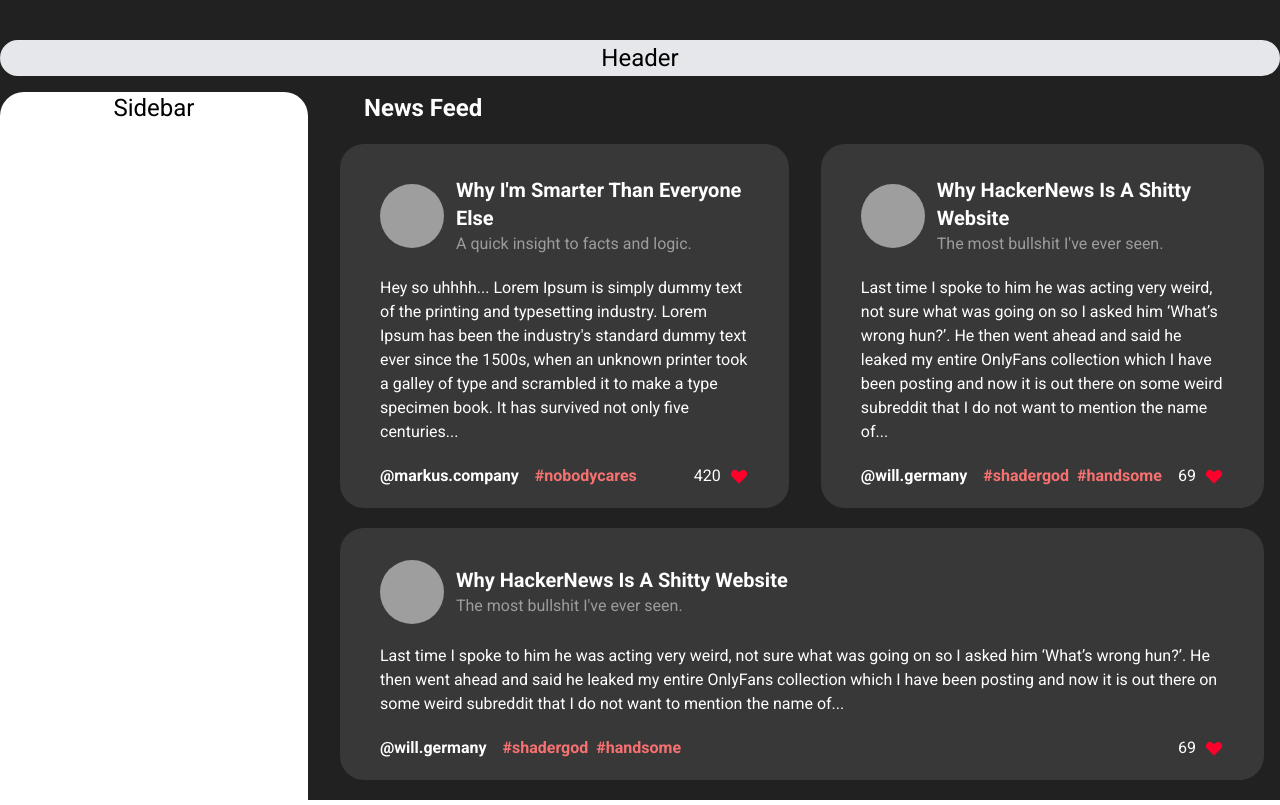
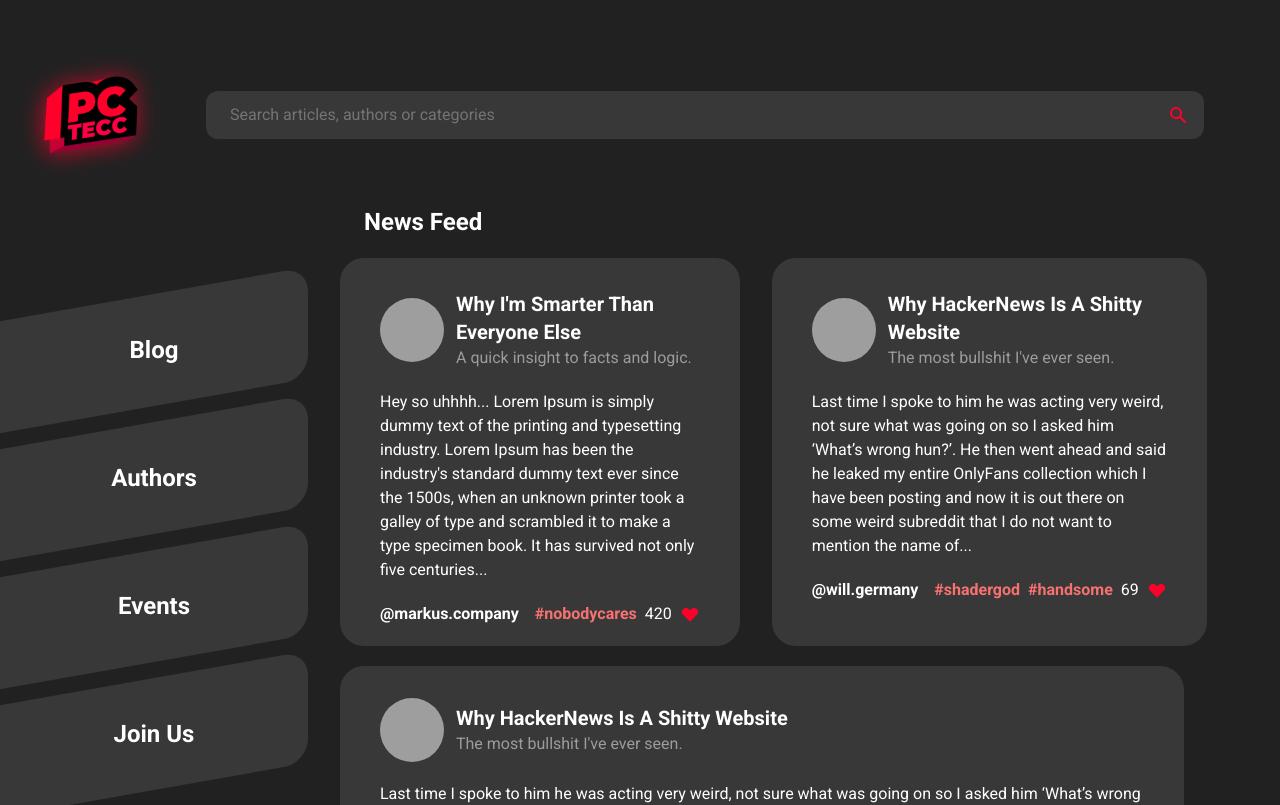
Before and after one commit to willywill/pc-tecc, a React (Create React App) app: page / in a window 1280 px wide. Shown: the top 805 px of the page. Built offline with nearby package versions, Linux system fonts and the light colour scheme; grey boxes are pictures that could not be loaded.

Commit message:
Adding more UI components as a starting point

```diff
--- a/public/index.html
+++ b/public/index.html
@@ -1,6 +1,7 @@
 <!DOCTYPE html>
 <html lang="en">
   <head>
+    <!-- TODO: Update the meta tags & OpenGraph data -->
     <meta charset="utf-8" />
     <link rel="icon" href="%PUBLIC_URL%/favicon.ico" />
     <meta name="viewport" content="width=device-width, initial-scale=1" />
@@ -9,6 +10,7 @@
       name="description"
       content="Web site created using create-react-app"
     />
+    <!-- TODO: Update the favicon -->
     <link rel="apple-touch-icon" href="%PUBLIC_URL%/logo192.png" />
     <link rel="preconnect" href="https://fonts.gstatic.com">
     <!-- TODO: Optimize Fonts -->
@@ -27,9 +29,9 @@
       work correctly both with client-side routing and a non-root public URL.
       Learn how to configure a non-root public URL by running `npm run build`.
     -->
-    <title>React App</title>
+    <title>ＰＣ ＆ Ｔｅｃｃ</title>
   </head>
-  <body>
+  <body style="background-color: #212121;">
     <noscript>You need to enable JavaScript to run this app.</noscript>
     <div id="root"></div>
     <!--
--- a/src/components/Footer.js
+++ b/src/components/Footer.js
@@ -1,7 +1,7 @@
 import React from 'react';
 
 const Footer = () => (
-  <div className="flex items-center justify-center bg-black" style={{ gridArea: 'footer' }}>
+  <div className="flex items-center justify-center bg-black mt-10" style={{ gridArea: 'footer', minHeight: '100px' }}>
     <p className="text-white text-center">
       Copyright
       {' '}
--- a/src/components/Header.js
+++ b/src/components/Header.js
@@ -1,14 +1,19 @@
+/* eslint-disable max-len */
 import React from 'react';
 
-const Header = () => {
-  const text = 'Header';
-
-  return (
-    <div className="w-200 bg-gray-200 text-center border-2 text-2xl rounded-3xl" style={{ gridArea: 'header' }}>
-      {text}
+const Header = () => (
+  <div className="flex items-center px-4" style={{ gridArea: 'header' }}>
+    <img className="mr-10" width="150" src="/logo.svg" alt="test" />
+    <div className=" bg-white bg-opacity-10 relative text-white px-3 rounded-xl" style={{ width: '80%' }}>
+      <input className="w-full outline-none bg-white bg-opacity-0 p-3 text-base placeholder-white placeholder-opacity-30 rounded-lg focus:shadow-outline" type="text" placeholder="Search articles, authors or categories" />
+      <div className="absolute inset-y-0 right-0 flex items-center px-4 pointer-events-none">
+        <svg xmlns="http://www.w3.org/2000/svg" className="h-5 w-5" viewBox="0 0 20 20" fill="#FF002A">
+          <path fillRule="evenodd" d="M8 4a4 4 0 100 8 4 4 0 000-8zM2 8a6 6 0 1110.89 3.476l4.817 4.817a1 1 0 01-1.414 1.414l-4.816-4.816A6 6 0 012 8z" clipRule="evenodd" />
+        </svg>
+      </div>
     </div>
-  );
-};
+  </div>
+);
 
 Header.displayName = 'Header';
 
--- a/src/components/NewsFeed.js
+++ b/src/components/NewsFeed.js
@@ -40,8 +40,11 @@ const articles = [
   },
 ];
 
+// TODO: Pagination? Does this act as some top articles based on X data?
+// Should the user click some link to drill down more into the blog area?
+// If so we probably need more content in general area of the site
 const NewsFeed = () => (
-  <div style={{ gridArea: 'main' }}>
+  <section className="pr-20" style={{ gridArea: 'main' }}>
     <h2 className="text-white text-left text-2xl font-bold px-10">
       News Feed
     </h2>
@@ -56,7 +59,7 @@ const NewsFeed = () => (
       <ArticlePreview article={articles[0]} />
       <ArticlePreview article={articles[1]} />
     </div>
-  </div>
+  </section>
 );
 
 NewsFeed.displayName = 'NewsFeed';
--- a/src/components/Sidebar.js
+++ b/src/components/Sidebar.js
@@ -1,8 +1,23 @@
 import React from 'react';
 
+// TODO: Add `link` or `href` fields to the objects and make them link to those pages in the DOM
+const sidebarLinks = [
+  { label: 'Blog' },
+  { label: 'Authors' },
+  { label: 'Events' },
+  { label: 'Join Us' },
+];
+
+// TODO: Make this a fixed sidebar on bigger displays
 const Sidebar = () => (
-  <div className="w-200 bg-white text-center text-2xl rounded-3xl" style={{ gridArea: 'sidebar' }}>
-    Sidebar
+  <div className="flex flex-col mt-20" style={{ gridArea: 'sidebar', transform: 'skewY(-10deg)', maxWidth: '500px' }}>
+    {sidebarLinks.map((link) => (
+      <div className="py-10 my-2 bg-white rounded-r-3xl bg-opacity-10 hover:bg-opacity-20 transition-all cursor-pointer">
+        <p className="text-white text-center font-bold text-2xl" style={{ transform: 'skewY(10deg)' }}>
+          {link.label}
+        </p>
+      </div>
+    ))}
   </div>
 );
 
```
